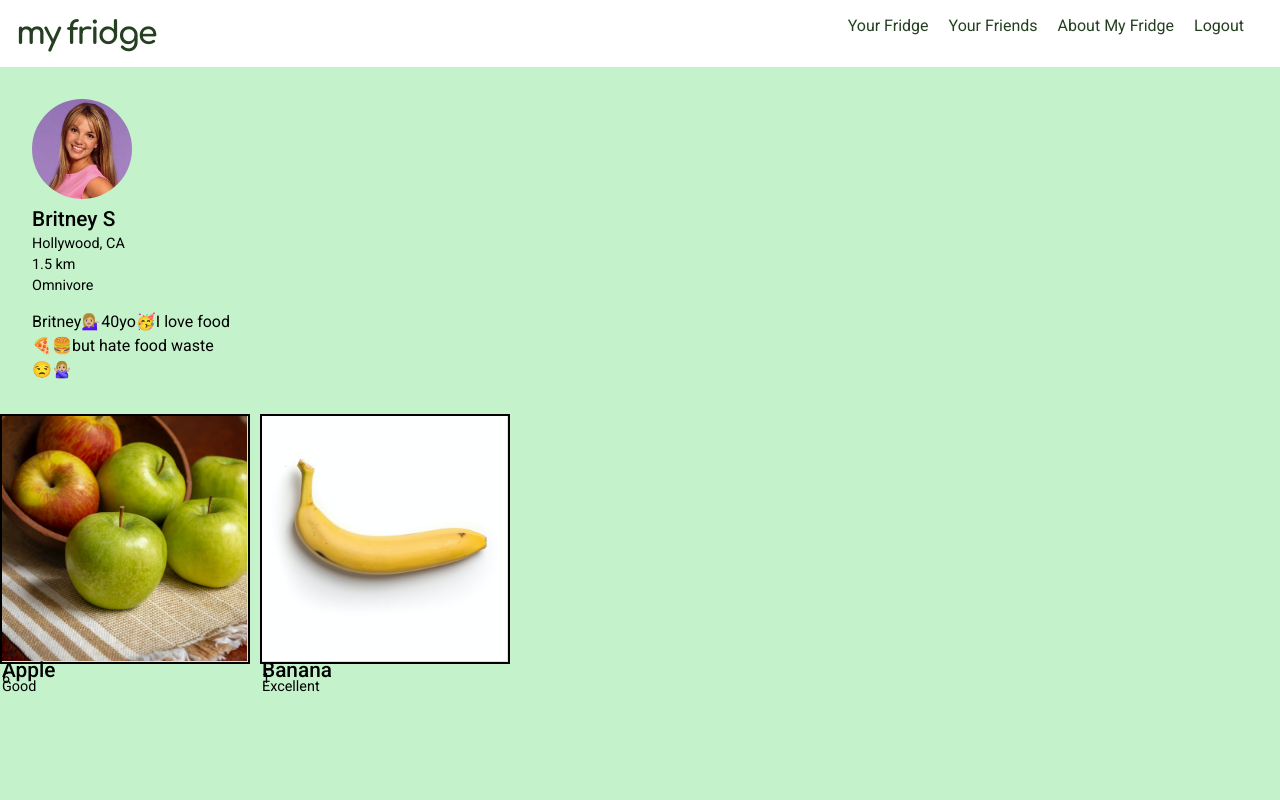
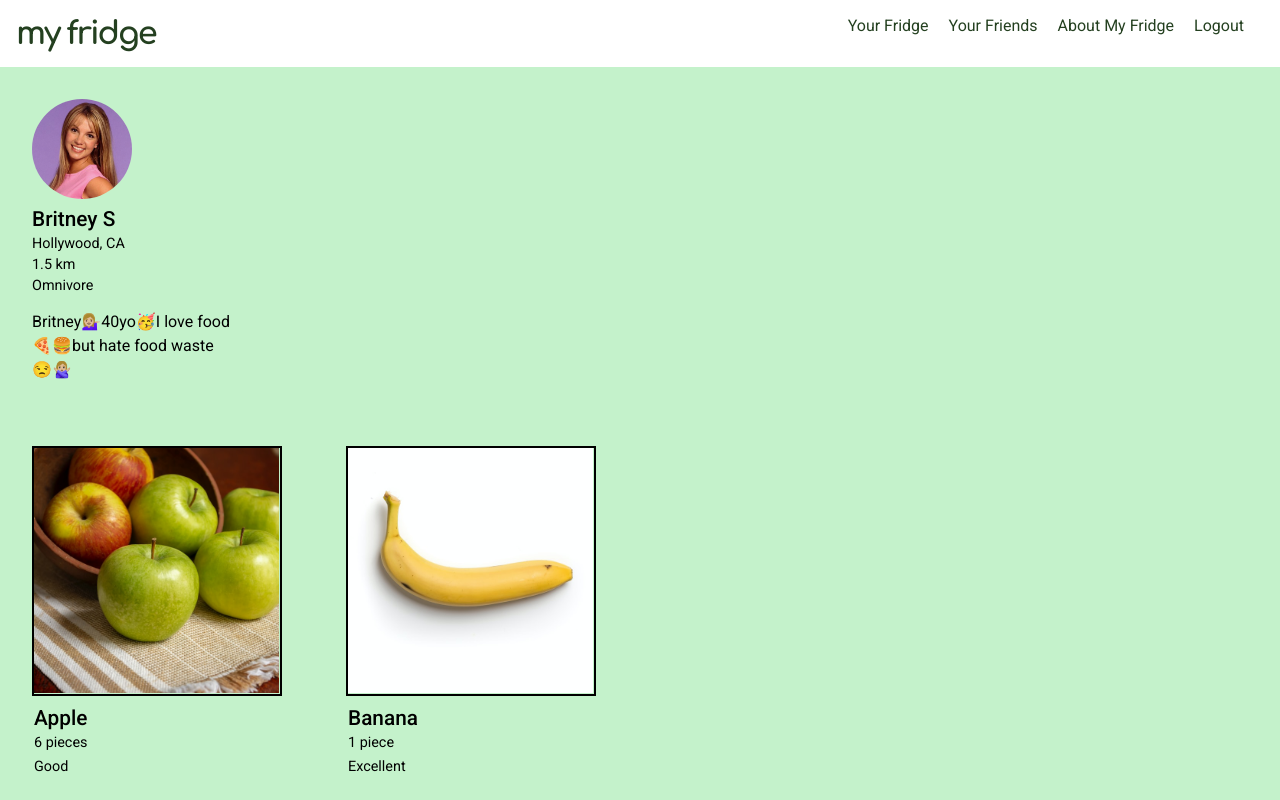
Before and after one commit to priscilla-wettlen/My-Fridge-App, a React (Create React App) app in the folder project-ts/: page / in a window 1280 px wide. Built offline with nearby package versions, Linux system fonts and the light colour scheme.

Commit message:
fixed the amount part in shelf

```diff
--- a/project-ts/src/components/Shelves/Shelf.module.css
+++ b/project-ts/src/components/Shelves/Shelf.module.css
@@ -7,7 +7,7 @@
   border: 2px solid black;
   width: 250px;
   height: 250px;
-  margin-right: 10px;
+  margin: 2rem;
 }
 
 img {
@@ -21,6 +21,7 @@ img {
   font-size: 0.9rem;
   font-weight: 400;
   line-height: 50%;
+  margin-top: 1rem;
 }
 
 .item{
--- a/project-ts/src/components/Shelves/Shelf.tsx
+++ b/project-ts/src/components/Shelves/Shelf.tsx
@@ -5,7 +5,7 @@ import FoodItems from '../foodsAPI.json';
 type ShelfProps = {
   id?: number,
   item: string,
-  amount: number,
+  amount: string,
   description: string,
   url?: string,
 }
@@ -20,17 +20,22 @@ const ShelfItems = (props: ShelfProps) => {
   );
 }
 
+
 const Shelf = () => {
   return (
   <div className={styles.container}>
     {
-      FoodItems.map(food => {
-        return (
+        FoodItems.map(food => {
+        return food.amount === 1 ?
           <div className={styles.shelf} key={food.id}>
             <img src={food.url} width={200} alt="" />
-            <ShelfItems item={food.item} amount={food.amount} description={food.description} />
+            <ShelfItems item={food.item} amount={`${food.amount} piece`} description={food.description} />
           </div>
-        )
+          :
+          <div className={styles.shelf} key={food.id}>
+            <img src={food.url} width={200} alt="" />
+            <ShelfItems item={food.item} amount={`${food.amount} pieces`} description={food.description} />
+          </div>
       })
       }
     </div>
```
